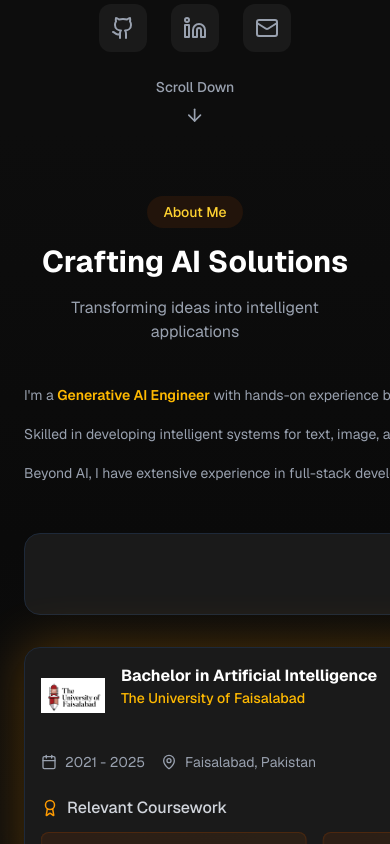
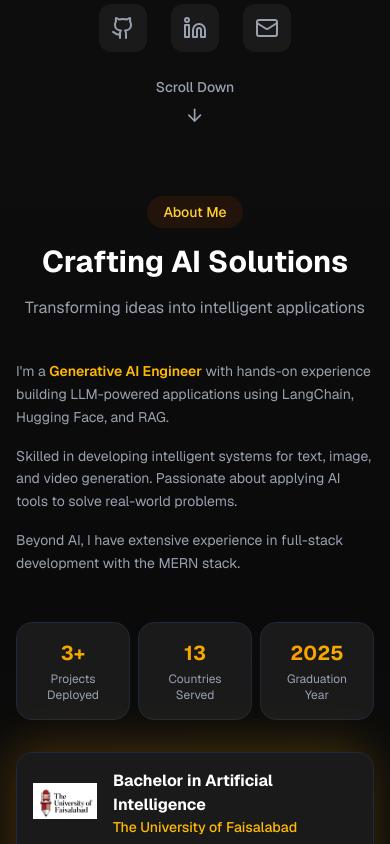
Before and after one commit to thehassans/thehassans, a Next.js app: page / in a window 390 px wide. Shown: the part 960-1804 px from the top of the page. Built offline with nearby package versions, Linux system fonts and the light colour scheme.

Commit message:
Add aggressive mobile overflow fixes - box-sizing and max-width constraints

```diff
--- a/src/app/globals.css
+++ b/src/app/globals.css
@@ -70,6 +70,14 @@ p, h1, h2, h3, h4, h5, h6, span {
   overflow-wrap: break-word;
 }
 
+* {
+  box-sizing: border-box;
+}
+
+section, div, main {
+  max-width: 100%;
+}
+
 ::selection {
   background: rgb(212 175 55 / 0.3);
   color: inherit;
--- a/src/components/About.tsx
+++ b/src/components/About.tsx
@@ -28,11 +28,11 @@ export default function About() {
   ]
 
   return (
-    <section id="about" className="relative py-16 sm:py-20 overflow-x-hidden">
+    <section id="about" className="relative py-16 sm:py-20 overflow-hidden w-full max-w-full">
       {/* Background */}
       <div className="absolute inset-0 bg-gradient-to-b from-white via-gray-50 to-white dark:from-[#0d0d0d] dark:via-[#0a0a0a] dark:to-[#0d0d0d]" />
 
-      <div ref={ref} className="relative max-w-7xl mx-auto px-6 sm:px-8 lg:px-8">
+      <div ref={ref} className="relative max-w-7xl mx-auto px-4 sm:px-6 lg:px-8 w-full box-border">
         {/* Section Header */}
         <motion.div
           variants={fadeInUp}
@@ -52,14 +52,14 @@ export default function About() {
           </p>
         </motion.div>
 
-        <div className="grid lg:grid-cols-2 gap-8 lg:gap-16 items-start">
+        <div className="grid grid-cols-1 lg:grid-cols-2 gap-8 lg:gap-16 items-start w-full">
           {/* Left Column - About Text */}
           <motion.div
             variants={fadeInUp}
             initial="hidden"
             animate={isInView ? "visible" : "hidden"}
             transition={{ duration: 0.6, delay: 0.2 }}
-            className="space-y-6 w-full overflow-hidden"
+            className="space-y-6 w-full max-w-full overflow-hidden box-border"
           >
             <div className="w-full">
               <p className="text-sm sm:text-base text-gray-600 dark:text-gray-400 leading-relaxed mb-4 whitespace-normal">
```
